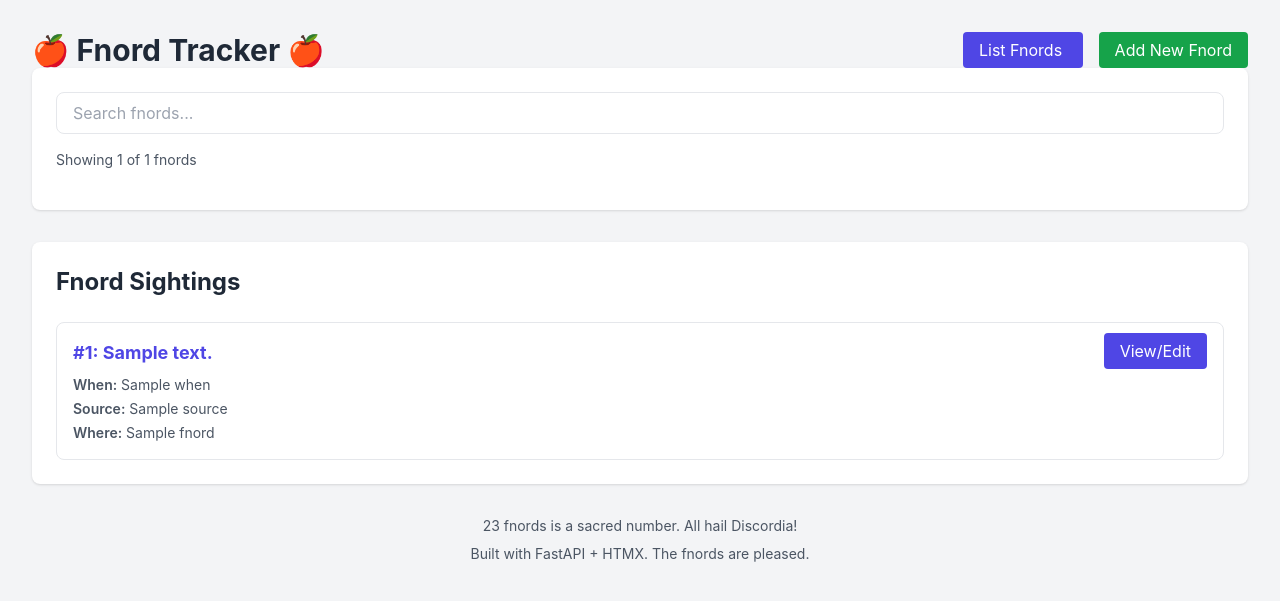
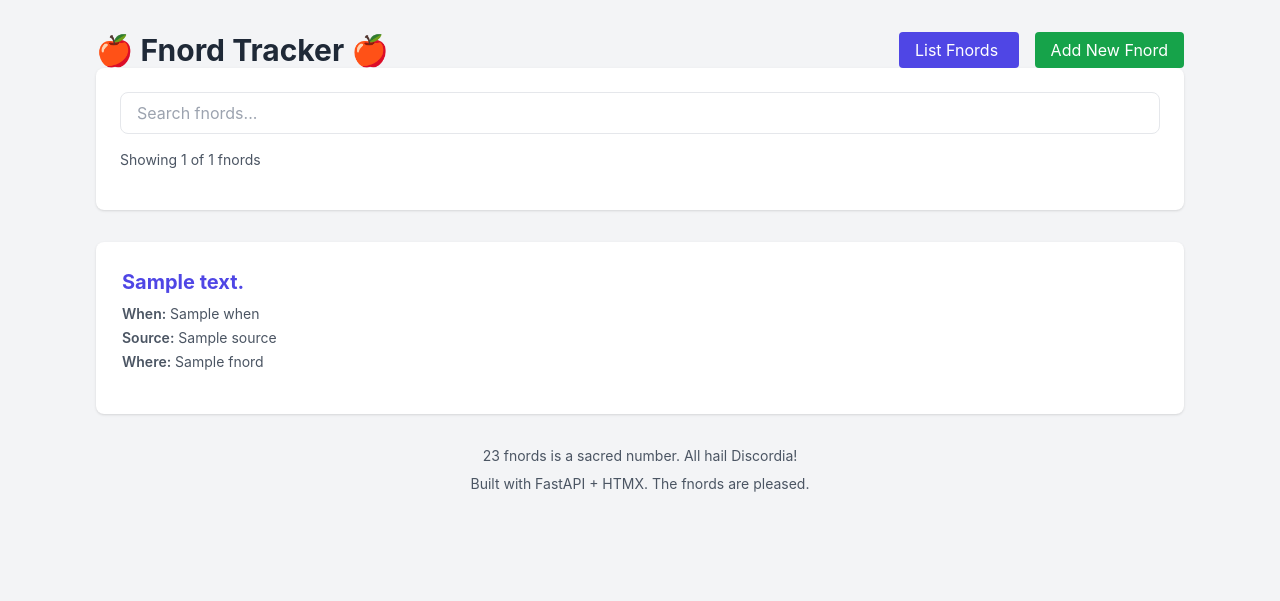
Before and after one commit to ananasregina/fnord, a FastAPI app: template fnord/web/templates/list.html in a window 1280 px wide. Shown: the top 601 px of the page. Run offline with FastAPI, Linux system fonts and the light colour scheme; the template is opened without the code that fills it: most values are stand-ins (such as "Sample title", 1, 10 or a date in 2020); some libraries are stand-ins or nearby versions.

Commit message:
feat(web): Improve UI layout and make fields prominent
**list.html improvements:**
- Remove nested grid wrapper (no more funnel effect)
- Make fnord cards full-width with click-to-open titles
- Remove 'View/Edit' button (title is now clickable)
- Simplify layout for better use of space

**detail.html improvements:**
- Make summary field full-width, 12 rows, prominent (first in layout)
- Make notes field full-width, 30 rows, prominent (second in layout)
- Remove nested grid, use simple vertical stack
- Remove 'View/Edit' button (title is now clickable)
- Make title clickable link on header
- Add delete button next to save/now buttons
- Larger, monospace font for notes JSON field
- Better spacing and visual hierarchy

Now summary and notes are prominent main content as they should be!
The fnords are pleased with their new spacious interface.

```diff
--- a/fnord/web/templates/list.html
+++ b/fnord/web/templates/list.html
@@ -10,13 +10,10 @@
         body {
             font-family: -apple-system, BlinkMacSystemFont, 'Segoe UI', Roboto, sans-serif;
         }
-        .fnord-row:hover {
-            background-color: #f3f4f6;
-        }
     </style>
 </head>
 <body class="bg-gray-100 text-gray-800">
-    <div class="max-w-7xl mx-auto px-4 sm:px-6 lg:px-8 py-8">
+    <div class="max-w-6xl mx-auto px-4 sm:px-6 lg:px-8 py-8">
         <header class="mb-8">
             <div class="flex justify-between items-center">
                 <h1 class="text-3xl font-bold">🍎 Fnord Tracker 🍎</h1>
@@ -63,47 +60,32 @@
             </div>
         </header>
 
-        <main class="grid gap-6">
-            <div class="col-span-12">
-                <div class="bg-white rounded-lg shadow p-6">
-                    <div class="flex justify-between items-center mb-6">
-                        <h2 class="text-2xl font-bold">Fnord Sightings</h2>
-                    </div>
-
+        <main>
             <div id="fnord-list">
                 {% if fnords %}
-                            <div class="space-y-3">
+                    <div class="space-y-4">
                         {% for fnord in fnords %}
-                                    <div class="fnord-row border rounded-lg p-4 hover:bg-gray-50 transition-colors">
-                                        <div class="flex justify-between items-start">
-                                            <div class="flex-1">
-                                                <h3 class="font-bold text-lg text-indigo-600">
-                                                    #{{ fnord.id }}: {{ fnord.summary[:60] }}
-                                                    {% if fnord.summary|length > 60 %}...{% endif %}
+                            <div class="bg-white rounded-lg shadow p-6 hover:shadow-lg transition-shadow cursor-pointer border-2 border-transparent hover:border-indigo-500">
+                                <a href="/fnord/{{ fnord.id }}" class="block">
+                                    <h3 class="text-xl font-bold text-indigo-600 mb-2">
+                                        {{ fnord.summary[:100] }}
+                                        {% if fnord.summary|length > 100 %}...{% endif %}
                                     </h3>
 
-                                                <div class="mt-2 space-y-1">
-                                                    <p class="text-sm text-gray-600">
+                                    <div class="text-sm text-gray-600 space-y-1 mb-4">
+                                        <p>
                                             <span class="font-semibold">When:</span> {{ fnord.when[:19] }}
                                         </p>
-                                                    <p class="text-sm text-gray-600">
+                                        <p>
                                             <span class="font-semibold">Source:</span> {{ fnord.source }}
                                         </p>
                                         {% if fnord.where_place_name %}
-                                                    <p class="text-sm text-gray-600">
+                                        <p>
                                             <span class="font-semibold">Where:</span> {{ fnord.where_place_name }}
                                         </p>
                                         {% endif %}
                                     </div>
-                                            </div>
-
-                                            <div class="ml-4 flex-shrink-0">
-                                                <a href="/fnord/{{ fnord.id }}"
-                                                   class="px-4 py-2 bg-indigo-600 text-white rounded hover:bg-indigo-700">
-                                                    View/Edit
                                 </a>
-                                            </div>
-                                        </div>
                             {% endfor %}
                     </div>
 
@@ -130,8 +112,6 @@
                     </p>
                 {% endif %}
             </div>
-                </div>
-            </div>
         </main>
 
         <footer class="mt-8 text-center text-sm text-gray-600">
```
Also changed, not shown: fnord/web/templates/detail.html (+30 -35 lines). Lines whose indentation alone changed are shown as unchanged.
